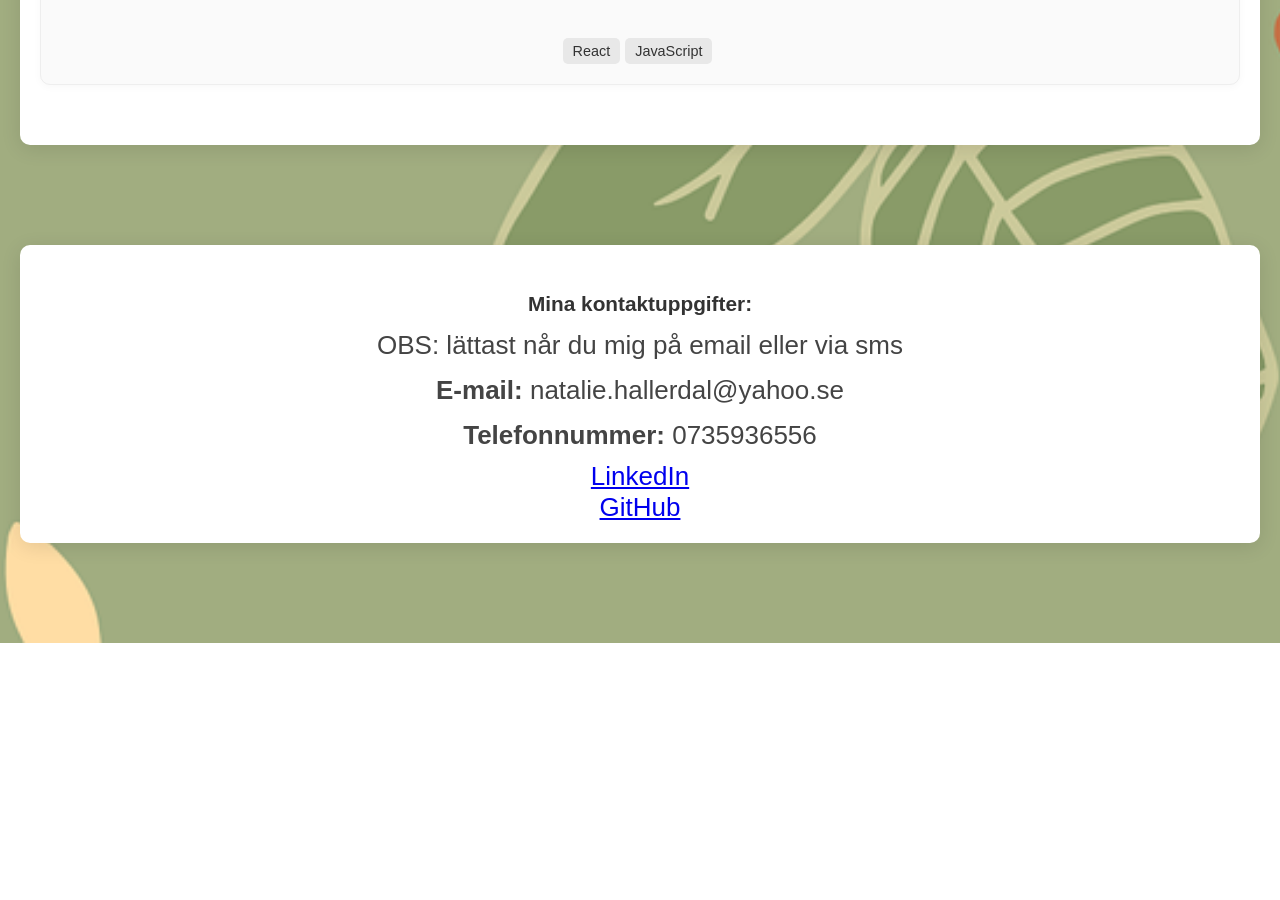
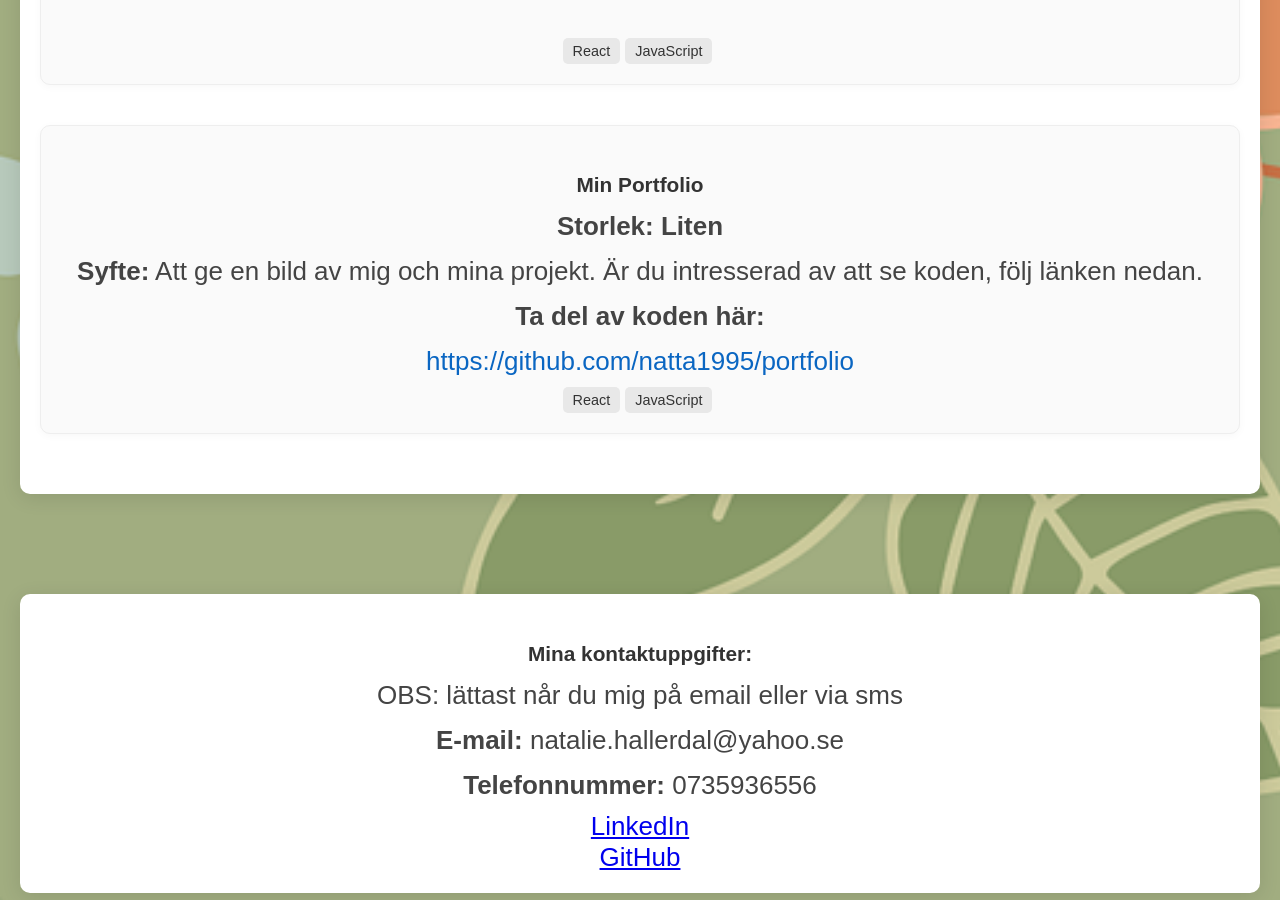
Before and after one commit to natta1995/portfolio, a React (Create React App) app: page / in a window 1280 px wide. Shown: the part 2340-3240 px from the top of the page. Before the commit the page ends 2983 px from the top, so only its background shows below. Built offline with nearby package versions, Linux system fonts and the light colour scheme.

Commit message:
added project: portfolio

```diff
--- a/src/components/Project.js
+++ b/src/components/Project.js
@@ -68,6 +68,22 @@ const Projects = () => {
           <span> React</span>
           <span> JavaScript</span>
         </div>
+        <div className="projectdiv">
+          <h4>Min Portfolio</h4>
+          <p><strong>Storlek: Liten</strong></p>
+          <p><strong>Syfte:</strong> Att ge en bild av mig och mina projekt. Är du intresserad av att se koden, följ länken nedan. </p>
+          <p><strong>Ta del av koden här:</strong></p>
+          <a
+            href="https://github.com/natta1995/portfolio"
+            target="_blank"
+            rel="noreferrer"
+          >
+            https://github.com/natta1995/portfolio
+          </a>
+          <br></br>
+          <span> React</span>
+          <span> JavaScript</span>
+        </div>
       </div>
     </div>
   );
```
